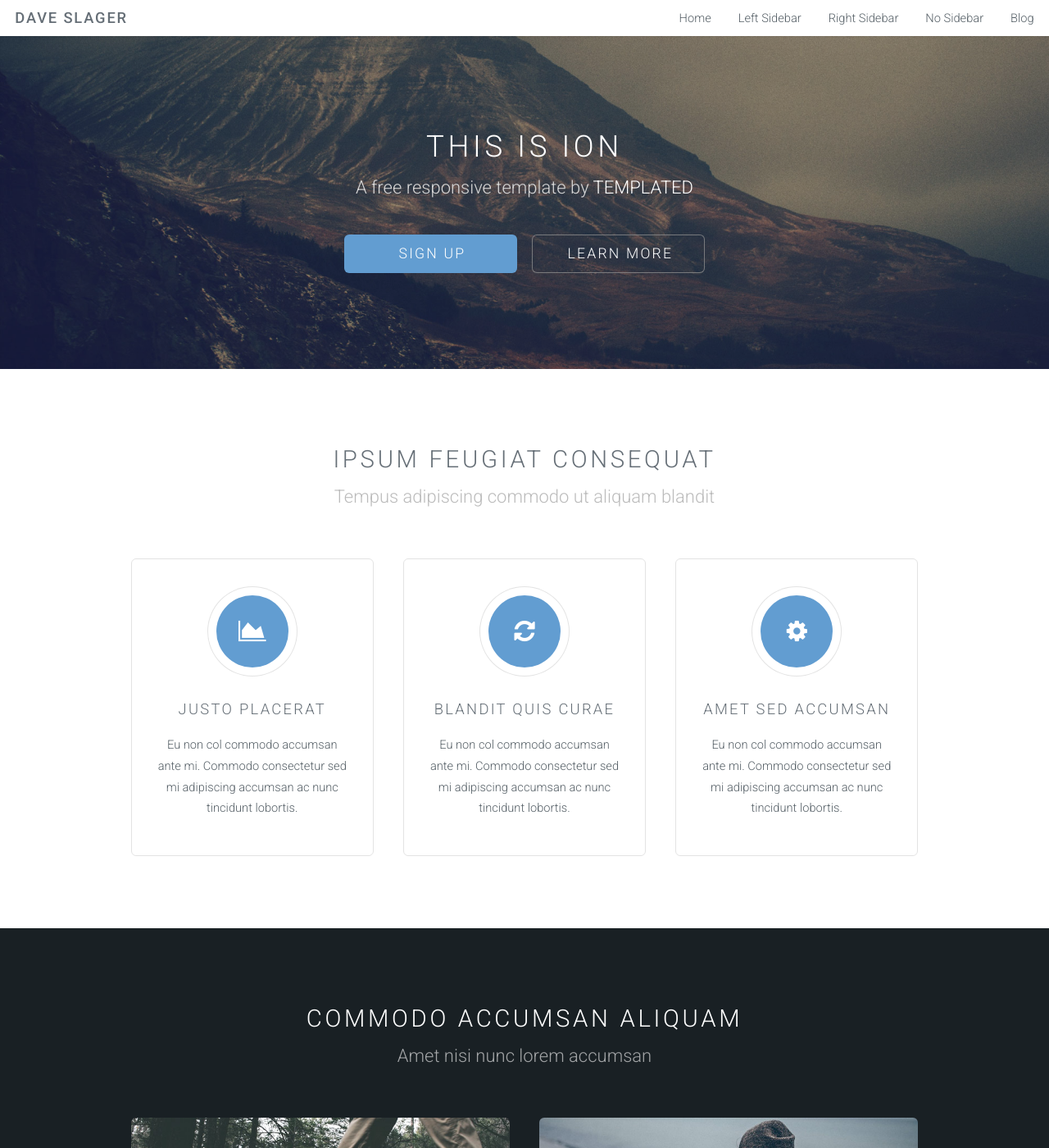
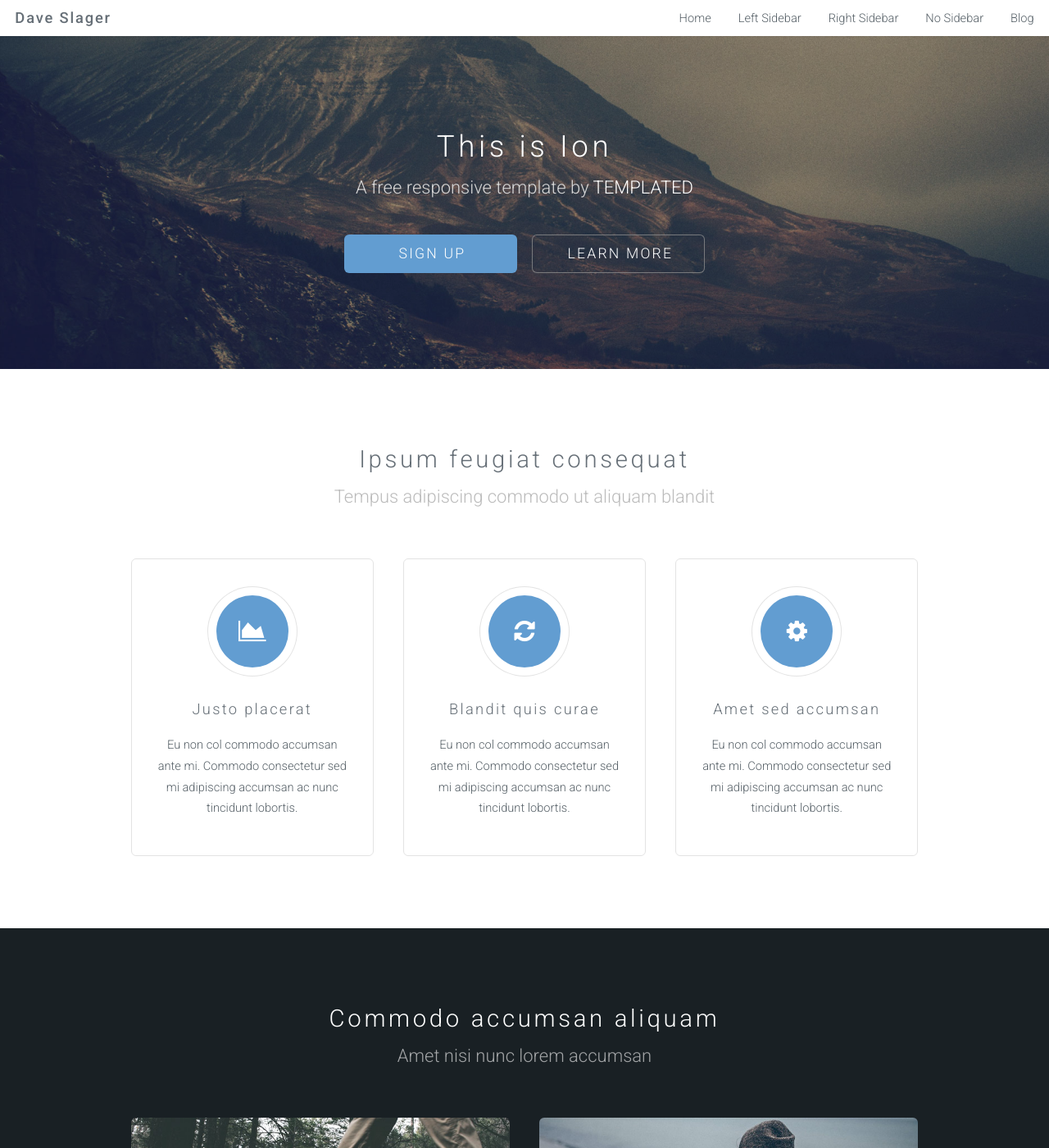
Before and after one commit to slager/slager.github.io, a Jekyll site: the page built from index.html, in a window 1280 px wide and 1400 px high. Shown: the whole window at 82% size. Built offline with Jekyll 4.4.1, drawn with Linux system fonts in a browser that asks for light colours.

Commit message:
deuppercase

```diff
--- a/css/style.css
+++ b/css/style.css
@@ -49,7 +49,7 @@
 		font-weight: 300;
 		line-height: 1em;
 		margin: 0 0 1em 0;
-		text-transform: uppercase;
+		/* text-transform: uppercase; */
 		letter-spacing: 0.125em;
 	}
 
```
